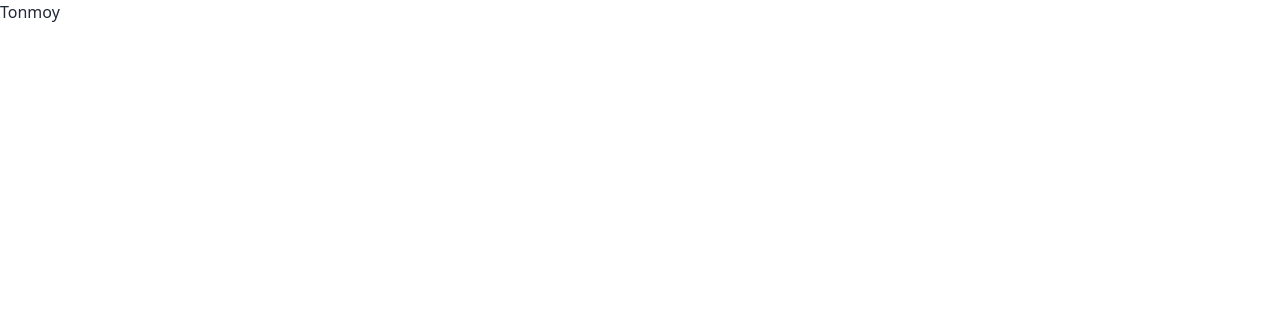
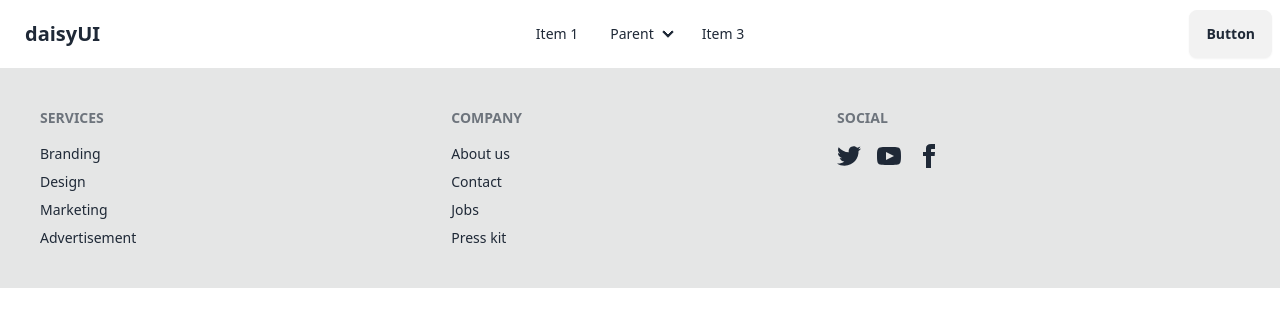
Before and after one commit to IsmailTonmoy/React_Router_Gadget_Heaven, a React (Vite) app: page / in a window 1280 px wide. Shown: the top 326 px of the page. Built offline with nearby package versions, Linux system fonts and the light colour scheme.

Commit message:
added files,mainlayout,navbar and footer

```diff
--- a/src/App.jsx
+++ b/src/App.jsx
@@ -1,10 +1,6 @@
-import { useState } from 'react'
-import './App.css'
-import Navbar from './components/Navbar';
+
 
 function App() {
-  const [count, setCount] = useState(0)
-
   return (
     <>
 
--- /dev/null
+++ b/src/components/Footer.jsx
@@ -0,0 +1,60 @@
+const Footer = () => {
+    return(
+        <footer className="footer bg-base-300 text-base-content p-10">
+  <nav>
+    <h6 className="footer-title">Services</h6>
+    <a className="link link-hover">Branding</a>
+    <a className="link link-hover">Design</a>
+    <a className="link link-hover">Marketing</a>
+    <a className="link link-hover">Advertisement</a>
+  </nav>
+  <nav>
+    <h6 className="footer-title">Company</h6>
+    <a className="link link-hover">About us</a>
+    <a className="link link-hover">Contact</a>
+    <a className="link link-hover">Jobs</a>
+    <a className="link link-hover">Press kit</a>
+  </nav>
+  <nav>
+    <h6 className="footer-title">Social</h6>
+    <div className="grid grid-flow-col gap-4">
+      <a>
+        <svg
+          xmlns="http://www.w3.org/2000/svg"
+          width="24"
+          height="24"
+          viewBox="0 0 24 24"
+          className="fill-current">
+          <path
+            d="M24 4.557c-.883.392-1.832.656-2.828.775 1.017-.609 1.798-1.574 2.165-2.724-.951.564-2.005.974-3.127 1.195-.897-.957-2.178-1.555-3.594-1.555-3.179 0-5.515 2.966-4.797 6.045-4.091-.205-7.719-2.165-10.148-5.144-1.29 2.213-.669 5.108 1.523 6.574-.806-.026-1.566-.247-2.229-.616-.054 2.281 1.581 4.415 3.949 4.89-.693.188-1.452.232-2.224.084.626 1.956 2.444 3.379 4.6 3.419-2.07 1.623-4.678 2.348-7.29 2.04 2.179 1.397 4.768 2.212 7.548 2.212 9.142 0 14.307-7.721 13.995-14.646.962-.695 1.797-1.562 2.457-2.549z"></path>
+        </svg>
+      </a>
+      <a>
+        <svg
+          xmlns="http://www.w3.org/2000/svg"
+          width="24"
+          height="24"
+          viewBox="0 0 24 24"
+          className="fill-current">
+          <path
+            d="M19.615 3.184c-3.604-.246-11.631-.245-15.23 0-3.897.266-4.356 2.62-4.385 8.816.029 6.185.484 8.549 4.385 8.816 3.6.245 11.626.246 15.23 0 3.897-.266 4.356-2.62 4.385-8.816-.029-6.185-.484-8.549-4.385-8.816zm-10.615 12.816v-8l8 3.993-8 4.007z"></path>
+        </svg>
+      </a>
+      <a>
+        <svg
+          xmlns="http://www.w3.org/2000/svg"
+          width="24"
+          height="24"
+          viewBox="0 0 24 24"
+          className="fill-current">
+          <path
+            d="M9 8h-3v4h3v12h5v-12h3.642l.358-4h-4v-1.667c0-.955.192-1.333 1.115-1.333h2.885v-5h-3.808c-3.596 0-5.192 1.583-5.192 4.615v3.385z"></path>
+        </svg>
+      </a>
+    </div>
+  </nav>
+</footer>
+    );
+};
+
+export default Footer;
--- a/src/components/Navbar.js
+++ /dev/null
@@ -1,11 +0,0 @@
-import React from 'react';
-import { NavLink } from 'react-router-dom';
-
-const Navbar = () => (
-   <nav>
-      <NavLink to="/" exact>GadgetHaven</NavLink>
-      <NavLink to="/dashboard">Dashboard</NavLink>
-      <NavLink to="/cart">Cart</NavLink>
-      <NavLink to="/wishlist">Wishlist</NavLink>
-   </nav>
-);
--- /dev/null
+++ b/src/components/Navbar.jsx
@@ -0,0 +1,58 @@
+const Navbar = () => {
+   return(
+      <div className="navbar bg-base-100">
+      <div className="navbar-start">
+        <div className="dropdown">
+          <div tabIndex={0} role="button" className="btn btn-ghost lg:hidden">
+            <svg
+              xmlns="http://www.w3.org/2000/svg"
+              className="h-5 w-5"
+              fill="none"
+              viewBox="0 0 24 24"
+              stroke="currentColor">
+              <path
+                strokeLinecap="round"
+                strokeLinejoin="round"
+                strokeWidth="2"
+                d="M4 6h16M4 12h8m-8 6h16" />
+            </svg>
+          </div>
+          <ul
+            tabIndex={0}
+            className="menu menu-sm dropdown-content bg-base-100 rounded-box z-[1] mt-3 w-52 p-2 shadow">
+            <li><a>Item 1</a></li>
+            <li>
+              <a>Parent</a>
+              <ul className="p-2">
+                <li><a>Submenu 1</a></li>
+                <li><a>Submenu 2</a></li>
+              </ul>
+            </li>
+            <li><a>Item 3</a></li>
+          </ul>
+        </div>
+        <a className="btn btn-ghost text-xl">daisyUI</a>
+      </div>
+      <div className="navbar-center hidden lg:flex">
+        <ul className="menu menu-horizontal px-1">
+          <li><a>Item 1</a></li>
+          <li>
+            <details>
+              <summary>Parent</summary>
+              <ul className="p-2">
+                <li><a>Submenu 1</a></li>
+                <li><a>Submenu 2</a></li>
+              </ul>
+            </details>
+          </li>
+          <li><a>Item 3</a></li>
+        </ul>
+      </div>
+      <div className="navbar-end">
+        <a className="btn">Button</a>
+      </div>
+    </div>
+   );
+};
+
+export default Navbar;
--- /dev/null
+++ b/src/layout/MainLayout.jsx
@@ -0,0 +1,12 @@
+import Navbar from "../components/Navbar";
+import Footer from "../components/Footer";
+
+export default function Layout() {
+    return (
+    <div>
+        <Navbar/>
+        <Footer/>
+
+    </div>
+    );
+  }
```
Also changed, not shown: src/main.jsx (+3 -12 lines), src/routes/Routes.jsx (added, +12 -0 lines), src/components/Banner.jsx (added), src/pages/Home.jsx (added).
